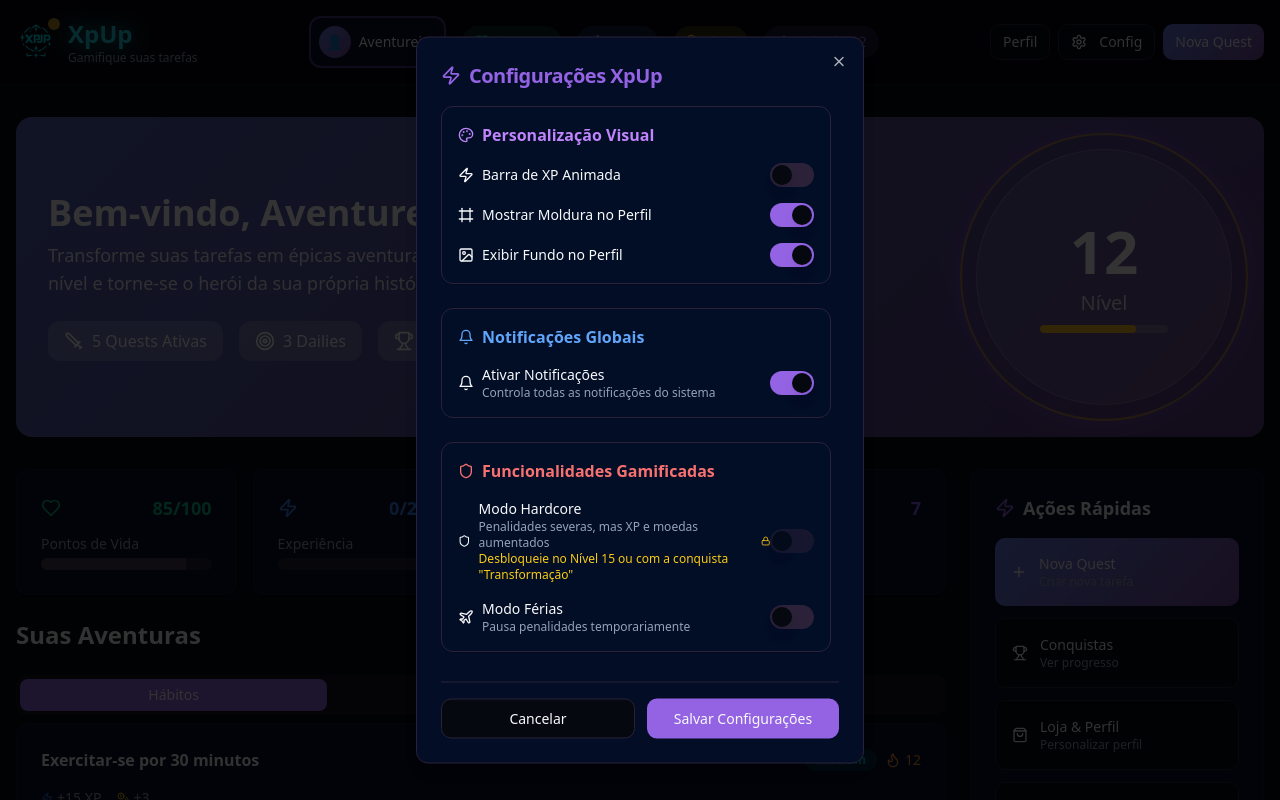
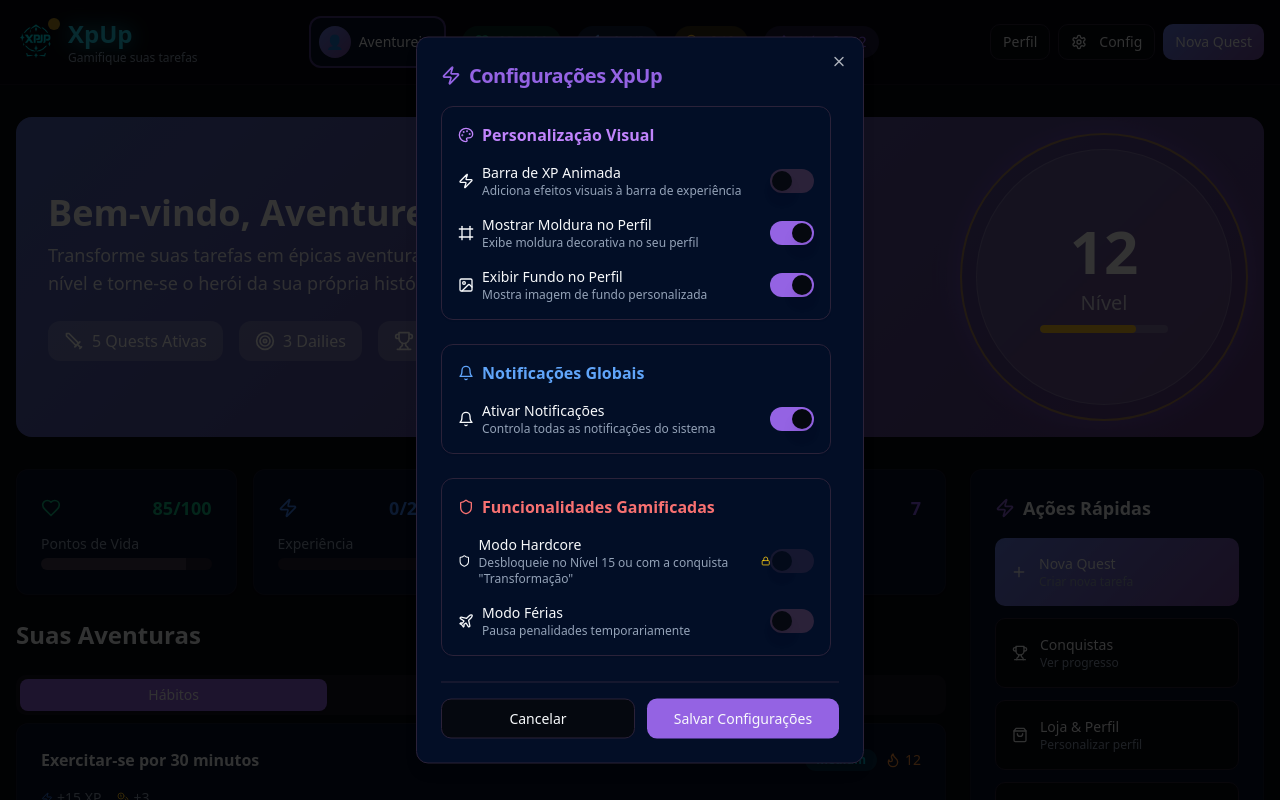
Before and after one commit to passarinholagoa/xp-up-00, a React (Vite) app: page / in a window 1280 px wide. Both pictures are taken after a click on the button "Config". Shown: the top 800 px of the page. Built offline with nearby package versions, Linux system fonts and the light colour scheme.

Commit message:
Add animated XP bar toggle functionality

```diff
--- a/src/components/SettingsModal.tsx
+++ b/src/components/SettingsModal.tsx
@@ -1,3 +1,4 @@
+
 import React, { useState } from 'react';
 import { Dialog, DialogContent, DialogHeader, DialogTitle } from '@/components/ui/dialog';
 import { Button } from '@/components/ui/button';
@@ -67,11 +68,12 @@ export const SettingsModal = ({ isOpen, onClose }: SettingsModalProps) => {
                     <Zap className="h-4 w-4" />
                     <div className="flex flex-col">
                       <Label className="text-sm">Barra de XP Animada</Label>
-                      {settingsLocks.animatedXpBar.isLocked && (
-                        <span className="text-xs text-muted-foreground">
-                          {settingsLocks.animatedXpBar.reason}
-                        </span>
-                      )}
+                      <span className="text-xs text-muted-foreground">
+                        {settingsLocks.animatedXpBar.isLocked
+                          ? settingsLocks.animatedXpBar.reason
+                          : 'Adiciona efeitos visuais à barra de experiência'
+                        }
+                      </span>
                     </div>
                     {settingsLocks.animatedXpBar.isLocked && (
                       <Lock className="h-3 w-3 text-yellow-400" />
@@ -88,7 +90,12 @@ export const SettingsModal = ({ isOpen, onClose }: SettingsModalProps) => {
                 <div className="flex items-center justify-between">
                   <div className="flex items-center gap-2">
                     <Frame className="h-4 w-4" />
-                    <Label className="text-sm">Mostrar Moldura no Perfil</Label>
+                    <div className="flex flex-col">
+                      <Label className="text-sm">Mostrar Moldura no Perfil</Label>
+                      <span className="text-xs text-muted-foreground">
+                        Exibe moldura decorativa no seu perfil
+                      </span>
+                    </div>
                   </div>
                   <Switch
                     checked={tempSettings.showProfileFrame}
@@ -100,7 +107,12 @@ export const SettingsModal = ({ isOpen, onClose }: SettingsModalProps) => {
                 <div className="flex items-center justify-between">
                   <div className="flex items-center gap-2">
                     <Image className="h-4 w-4" />
-                    <Label className="text-sm">Exibir Fundo no Perfil</Label>
+                    <div className="flex flex-col">
+                      <Label className="text-sm">Exibir Fundo no Perfil</Label>
+                      <span className="text-xs text-muted-foreground">
+                        Mostra imagem de fundo personalizada
+                      </span>
+                    </div>
                   </div>
                   <Switch
                     checked={tempSettings.showProfileBackground}
@@ -154,13 +166,11 @@ export const SettingsModal = ({ isOpen, onClose }: SettingsModalProps) => {
                         )}
                       </div>
                       <span className="text-xs text-muted-foreground">
-                        Penalidades severas, mas XP e moedas aumentados
+                        {settingsLocks.hardcoreMode.isLocked
+                          ? settingsLocks.hardcoreMode.reason
+                          : 'Penalidades severas, mas XP e moedas aumentados'
+                        }
                       </span>
-                      {settingsLocks.hardcoreMode.isLocked && (
-                        <span className="text-xs text-yellow-400">
-                          {settingsLocks.hardcoreMode.reason}
-                        </span>
-                      )}
                     </div>
                     {settingsLocks.hardcoreMode.isLocked && (
                       <Lock className="h-3 w-3 text-yellow-400" />
--- a/src/components/StatsPanel.tsx
+++ b/src/components/StatsPanel.tsx
@@ -5,7 +5,7 @@ import { Card } from '@/components/ui/card';
 import { useGame } from '@/contexts/GameContext';
 
 export const StatsPanel = () => {
-  const { gameState } = useGame();
+  const { gameState, settings } = useGame();
 
   const stats = [
     {
@@ -22,7 +22,8 @@ export const StatsPanel = () => {
       value: gameState.xp,
       max: gameState.maxXp,
       color: 'xp-bar',
-      gradient: 'xp-gradient'
+      gradient: 'xp-gradient',
+      isXp: true
     },
     {
       icon: Coins,
@@ -47,6 +48,7 @@ export const StatsPanel = () => {
       {stats.map((stat, index) => {
         const Icon = stat.icon;
         const percentage = stat.max ? (stat.value / stat.max) * 100 : 100;
+        const isAnimatedXpBar = stat.isXp && settings.animatedXpBar;
 
         return (
           <Card key={index} className="quest-card">
@@ -63,10 +65,18 @@ export const StatsPanel = () => {
                 {stat.max && (
                   <div className="progress-bar">
                     <div
-                      className={`progress-fill bg-${stat.gradient}`}
+                      className={`progress-fill bg-${stat.gradient} ${isAnimatedXpBar ? 'transition-all duration-500 ease-out' : ''}`}
                       style={{ width: `${percentage}%` }}
                     >
-                      <div className="absolute inset-0 bg-white/20 animate-pulse" />
+                      {isAnimatedXpBar && (
+                        <div className="absolute inset-0 bg-gradient-to-r from-transparent via-white/30 to-transparent animate-pulse" />
+                      )}
+                      {!isAnimatedXpBar && stat.isXp && (
+                        <div className="absolute inset-0 bg-white/20" />
+                      )}
+                      {!stat.isXp && (
+                        <div className="absolute inset-0 bg-white/20 animate-pulse" />
+                      )}
                     </div>
                   </div>
                 )}
```
